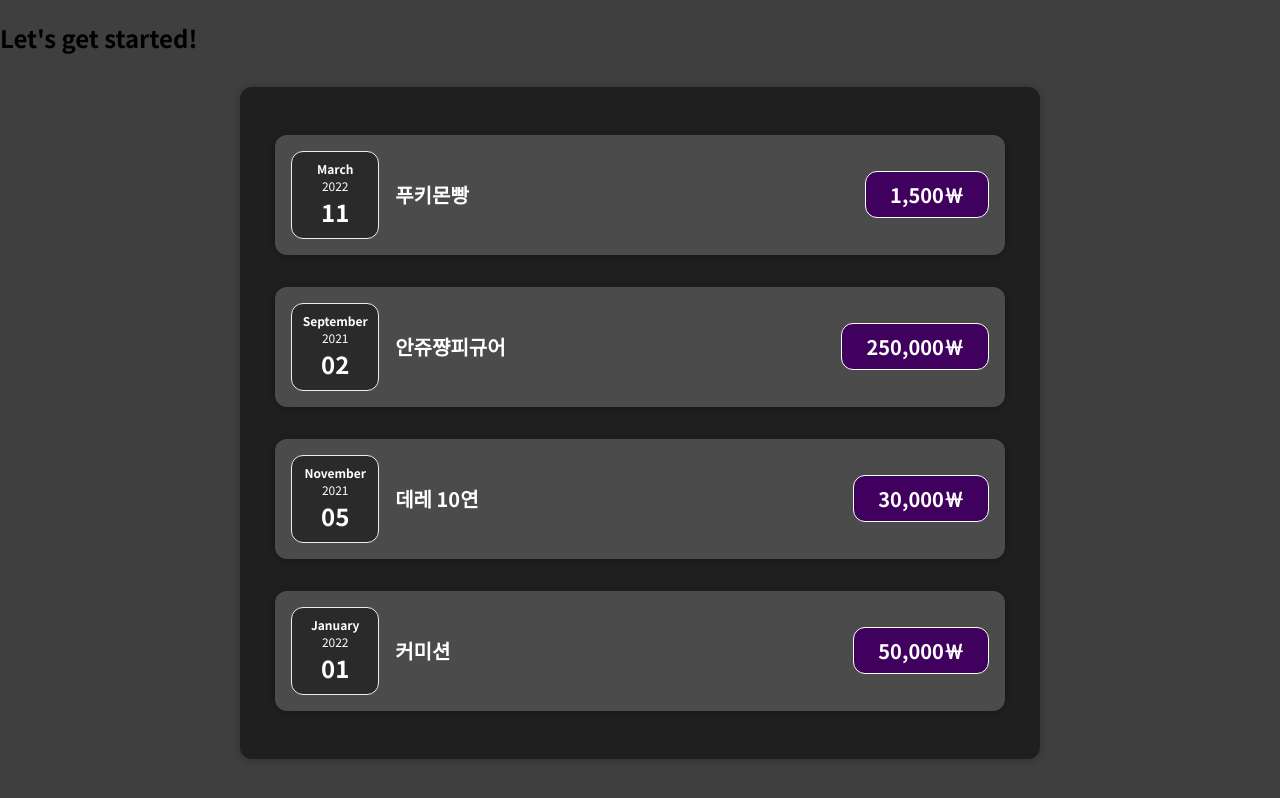
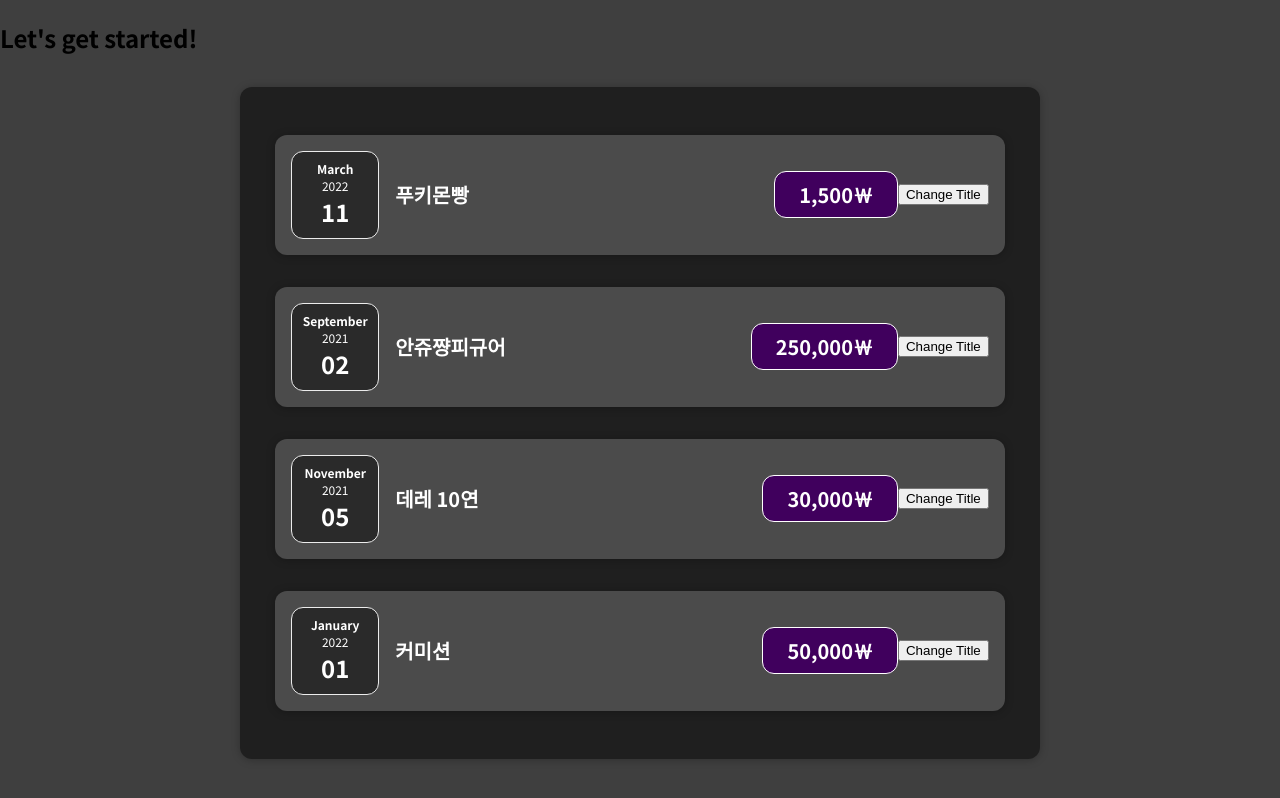
Before and after one commit to hamsoter/react-complate-guide, a React (Create React App) app: page / in a window 1280 px wide. Built offline with nearby package versions, Linux system fonts and the light colour scheme.

Commit message:
Feat: State로 title값을 변경

```diff
--- a/src/components/Expenses/ExpenseItem.js
+++ b/src/components/Expenses/ExpenseItem.js
@@ -1,18 +1,27 @@
-import React from "react";
+import React, { useState } from "react";
 import "./ExpenseItem.css";
 import ExpenseDate from "./ExpenseDate";
 import Card from "../UI/Card";
 
 const ExpenseItem = (props) => {
+  const [title, setTitle] = useState(props.title);
+  const clickHandler = () => {
+    setTitle("update!");
+    console.log(setTitle);
+  };
+
+  console.log("hi...");
+
   return (
     <Card className="expense-item">
       <ExpenseDate date={props.date} />
       <div className="expense-item__description">
-        <h2>{props.title}</h2>
+        <h2>{title}</h2>
         <div className="expense-item__price">
           {props.amount.toLocaleString()}￦
         </div>
       </div>
+      <button onClick={clickHandler}>Change Title</button>
     </Card>
   );
 };
```
